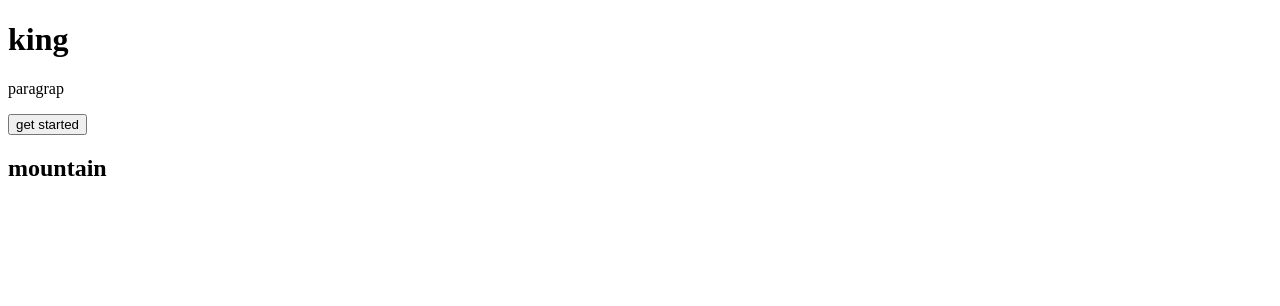
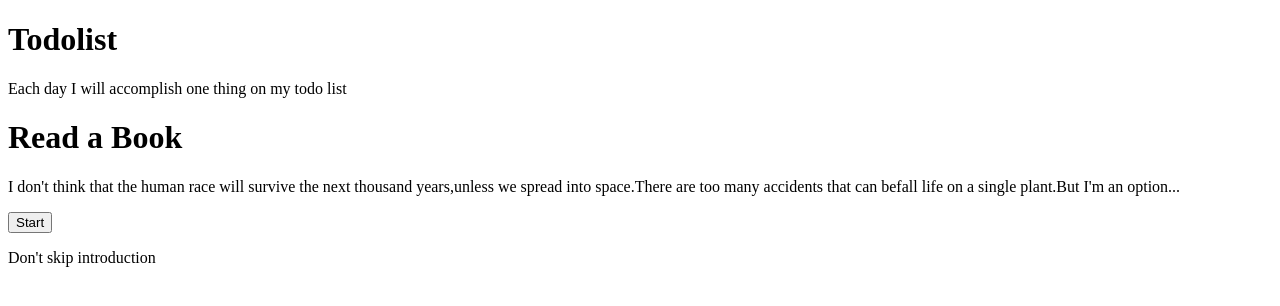
Before and after one commit to Akshitha2411/html-, a plain HTML site: page index.html in a window 1280 px wide. Drawn offline with Linux system fonts and the light colour scheme.

Commit message:
Add files via upload

```diff
--- a/index.html
+++ b/index.html
@@ -1,15 +1,23 @@
 <!DOCTYPE html>
 <html lang="en">
 <head>
-    <link rel="stylesheet" href="./stylesheet.css">
+    <link rel="stylesheet" href="stylesheet.css">
     <meta charset="UTF-8">
-    <meta name="viewport" content="width= , initial-scale=1.0">
+    <meta name="viewport" content="width=device-width, initial-scale=1.0">
     <title>Document</title>
 </head>
-<h1 class="heading">king</h1>
-<p class="paragrap">paragrap</p>
-<button class="button">get started</button>
-<h2>mountain</h2>
+<body>
+    <div class="bg-container">
+         <h1 class="heading">Todolist</h1>
+         <p class="paragraph">Each day I will accomplish one thing on my todo list</p>
+         <h1 class="h">Read a Book</h1>
+         <p class="ph">I don't think that the human race will survive the next thousand years,unless we spread into space.There are too many accidents that can befall life on a single plant.But I'm an option...</p>
+         <div class="button-center">
+              <button class="button">Start</button>
+         </div>
+         <p class="p">Don't skip introduction</p>
+    </div>
+
 
 </body>
 </html>
```
